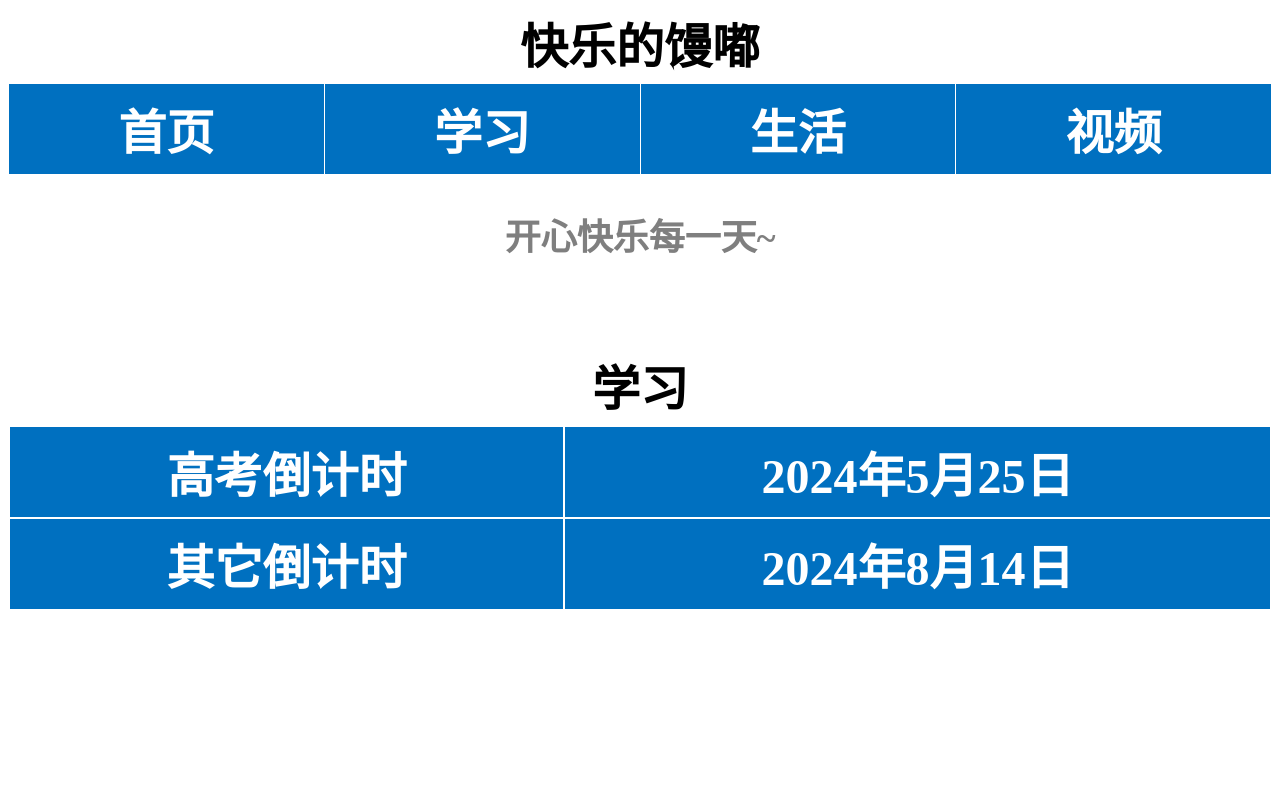
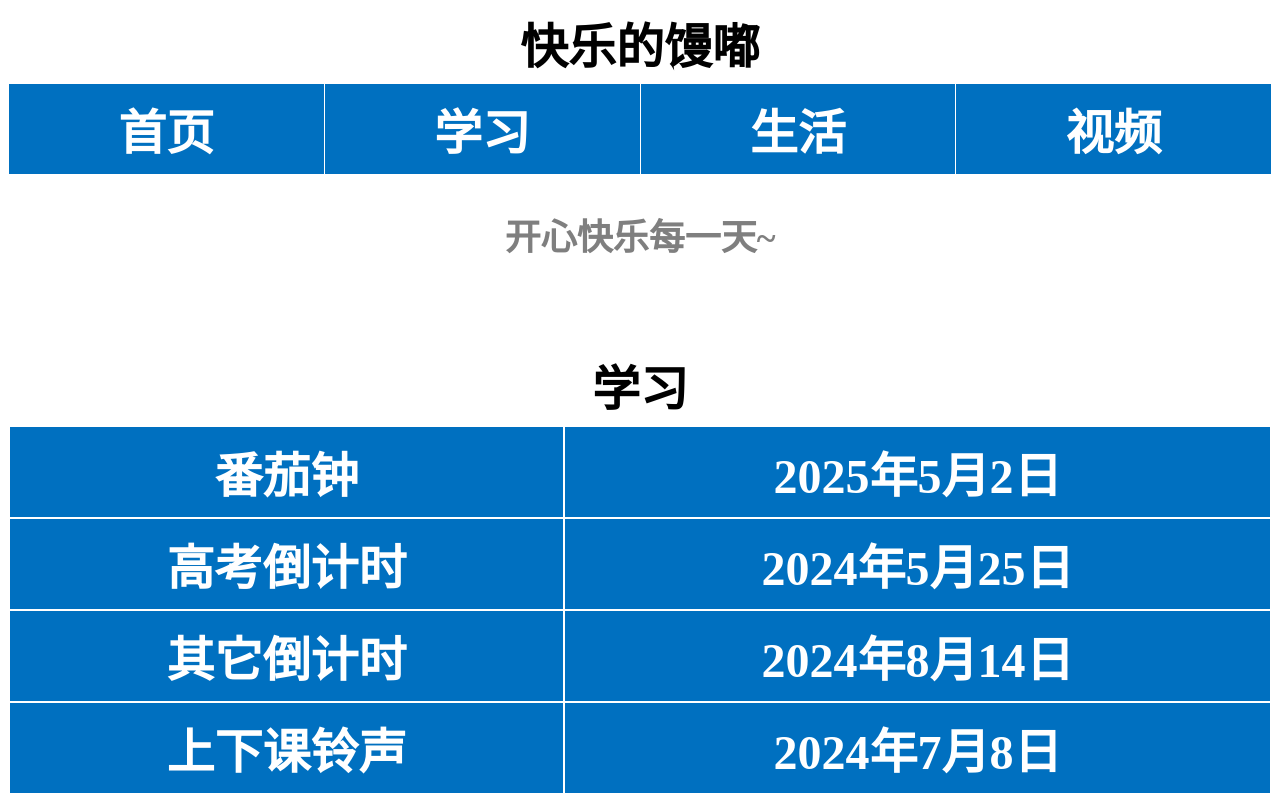
Before and after one commit to happymandu/happymandu.github.io, a plain HTML site: page study/index.html in a window 1280 px wide. Drawn offline with Linux system fonts and the light colour scheme.

Commit message:
Add files via upload

```diff
--- a/study/index.html
+++ b/study/index.html
@@ -69,6 +69,10 @@ a:hover {
 <div class="table-center">
     <table>
         <tr>
+            <th><a href="pomodoro/">番茄钟</a></th>
+            <td>2025年5月2日</td>
+        </tr>
+        <tr>
             <th><a href="ncee-countdown/">高考倒计时</a></th>
             <td>2024年5月25日</td>
         </tr>
@@ -76,6 +80,10 @@ a:hover {
             <th><a href="countdown/">其它倒计时</a></th>
             <td>2024年8月14日</td>
         </tr>
+        <tr>
+            <th><a href="https://github.com/happymandu/SchoolBell/releases">上下课铃声</a></th>
+            <td>2024年7月8日</td>
+        </tr>
         <!-- 添加更多<tr>来构建表格的其余部分 -->
     </table>
 </div>
```
